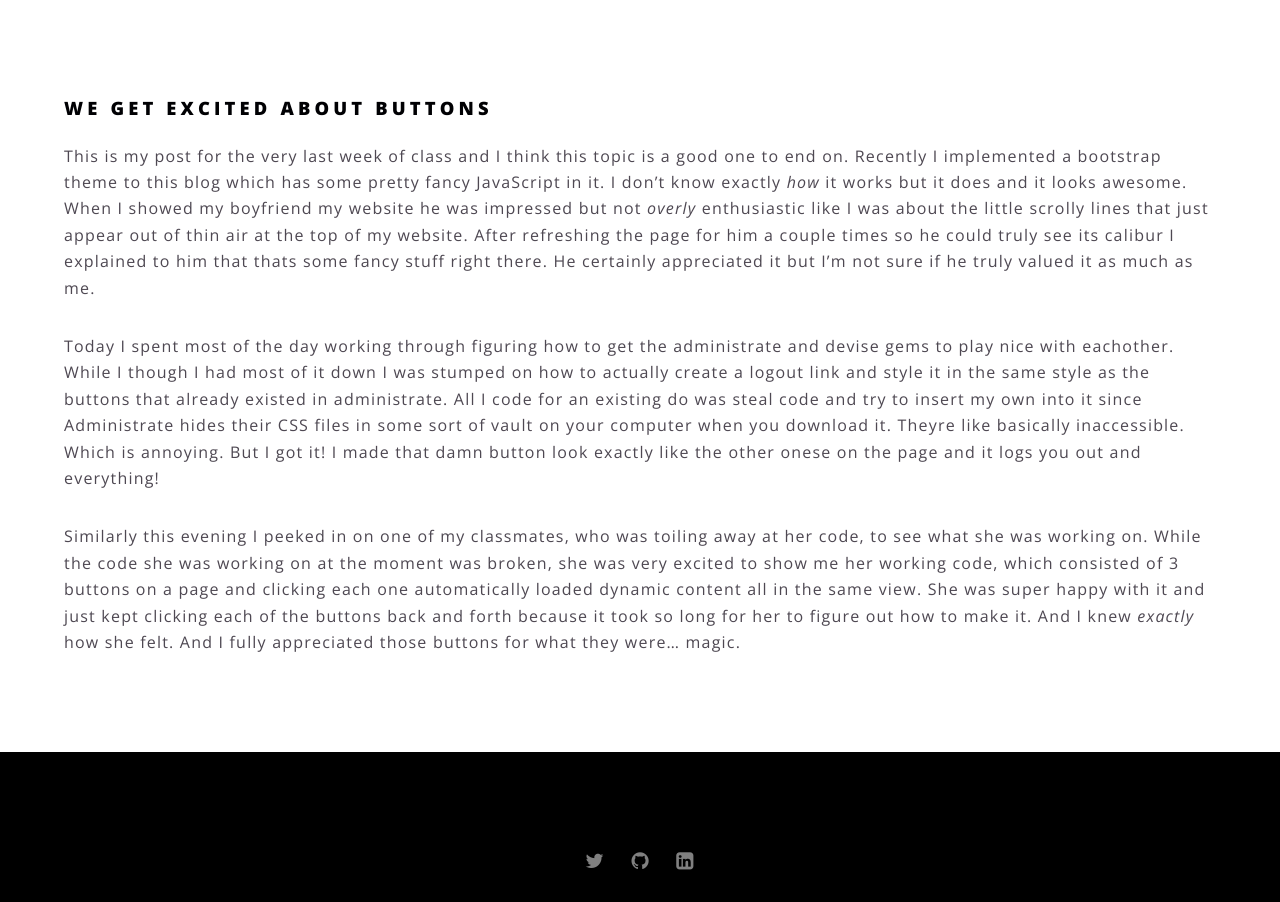
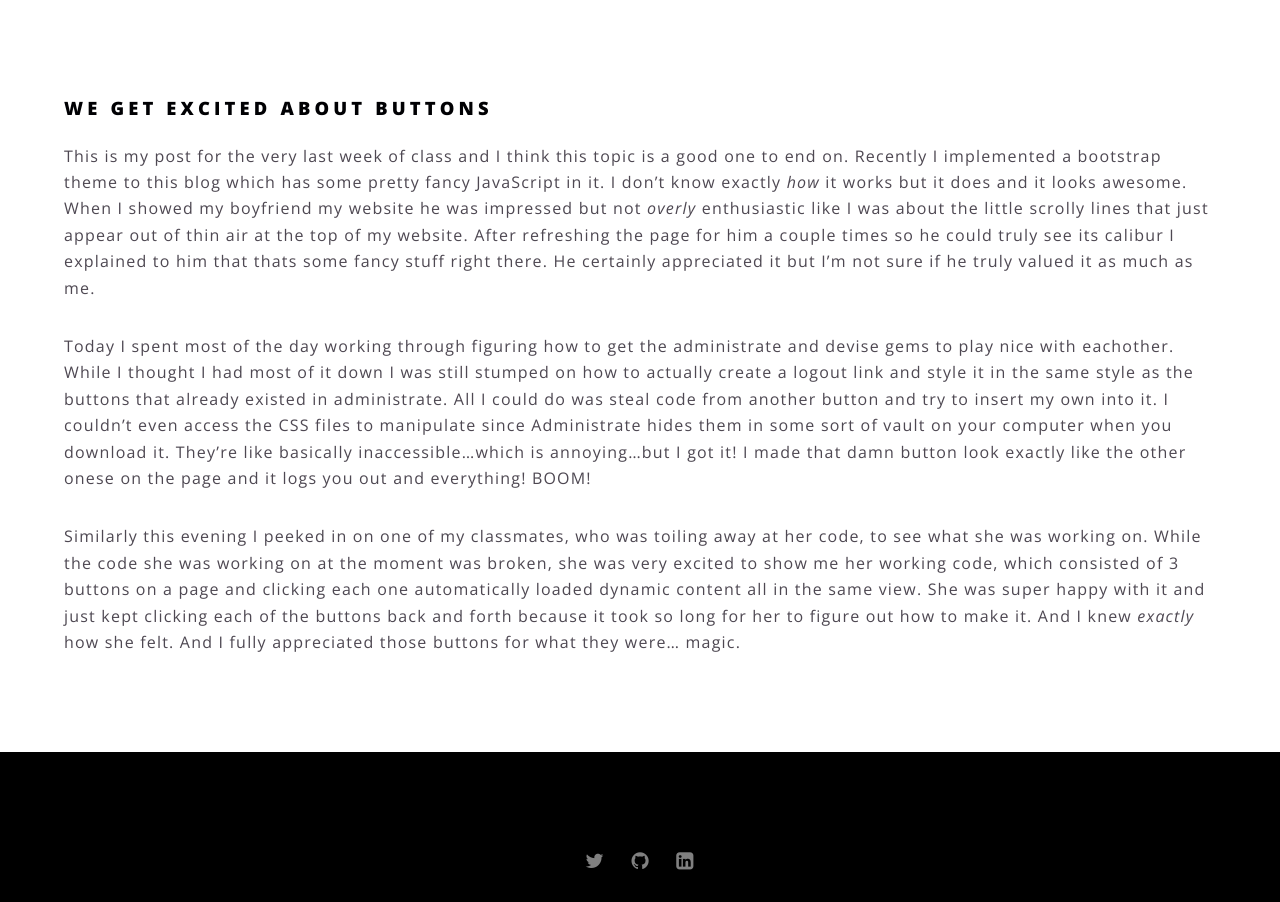
Before and after one commit to sumeetjain/your-github-username.github.io, a Jekyll site: the page built from _posts/2016-04-12-letter-up-to-week-12.md, in a window 1280 px wide and 1369 px high, cut to the strip 339-1241 px from the top of the window. Built offline with Jekyll 4.4.1, drawn with Linux system fonts in a browser that asks for light colours.

Commit message:
edited post

```diff
--- a/_posts/2016-04-12-letter-up-to-week-12.md
+++ b/_posts/2016-04-12-letter-up-to-week-12.md
@@ -6,6 +6,6 @@ title: Feelings on OCS up to week 12
 
 This is my post for the very last week of class and I think this topic is a good one to end on.  Recently I implemented a bootstrap theme to this blog which has some pretty fancy JavaScript in it. I don't know exactly _how_ it works but it does and it looks awesome.  When I showed my boyfriend my website he was impressed but not _overly_ enthusiastic like I was about the little scrolly lines that just appear out of thin air at the top of my website.  After refreshing the page for him a couple times so he could truly see its calibur I explained to him that thats some fancy stuff right there. He certainly appreciated it but I'm not sure if he truly valued it as much as me.
 
-Today I spent most of the day working through figuring how to get the administrate and devise gems to play nice with eachother.  While I though I had most of it down I was stumped on how to actually create a logout link and style it in the same style as the buttons that already existed in administrate. All I code for an existing do was steal code and try to insert my own into it since Administrate hides their CSS files in some sort of vault on your computer when you download it. Theyre like basically inaccessible. Which is annoying. But I got it! I made that damn button look exactly like the other onese on the page and it logs you out and everything!
+Today I spent most of the day working through figuring how to get the administrate and devise gems to play nice with eachother.  While I thought I had most of it down I was still stumped on how to actually create a logout link and style it in the same style as the buttons that already existed in administrate. All I could do was steal code from another button and try to insert my own into it. I couldn't even access the CSS files to manipulate since Administrate hides them in some sort of vault on your computer when you download it. They're like basically inaccessible...which is annoying...but I got it! I made that damn button look exactly like the other onese on the page and it logs you out and everything! BOOM!
 
 Similarly this evening I peeked in on one of my classmates, who was toiling away at her code, to see what she was working on.  While the code she was working on at the moment was broken, she was very excited to show me her working code, which consisted of 3 buttons on a page and clicking each one automatically loaded dynamic content all in the same view. She was super happy with it and just kept clicking each of the buttons back and forth because it took so long for her to figure out how to make it. And I knew *exactly* how she felt. And I fully appreciated those buttons for what they were... magic.
```
